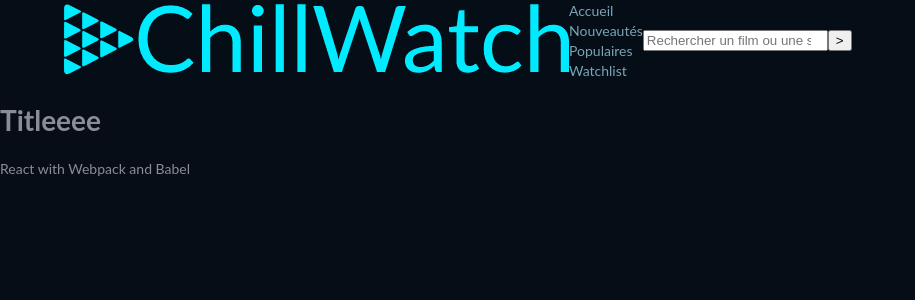
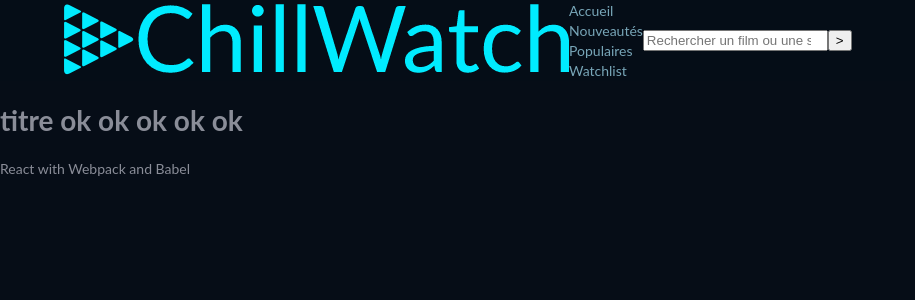
Before and after one commit to Roddoark/chillwatch, a React app: page / in a window 1280 px wide. Shown: the top 300 px of the page, without its empty margins (0-915 px from the left). Built offline with nearby package versions, Linux system fonts and the light colour scheme; the HTML template or start-up script is replaced by a standard one.

Commit message:
feat[listItems] - Components files renamed and their format changed for .jsx

```diff
--- a/src/App.js
+++ b/src/App.js
@@ -1,13 +1,13 @@
 import React from 'react';
 import "./style.scss"
-import H1 from "./components/H1/h1"
-import Header from "./components/Header/header"
+import H1 from "./components/H1"
+import Header from "./components/Header"
 
 const App = ({ title }) =>
   <>
   <Header />
       <div className="hellow">
-      <H1 />
+      <H1 title="titre ok ok ok ok ok"/>
       {title}
     </div>
   </>;
--- a/src/components/H1/h1.js
+++ /dev/null
@@ -1,12 +0,0 @@
-import React from 'react'
-import "./h1.scss";
-
-const H1 = () => {
-  return (
-    <h1 className="h1">
-      Titleeee
-    </h1>
-  )
-}
-
-export default H1;
--- /dev/null
+++ b/src/components/H1/index.jsx
@@ -0,0 +1,18 @@
+import React from 'react'
+import PropTypes from 'prop-types';
+import "./h1.scss";
+
+const H1 = (props) => {
+  const { title } = props
+  return (
+    <h1 className="h1">
+      {title}
+    </h1>
+  )
+}
+
+H1.propTypes = {
+  title: PropTypes.string.isRequired
+};
+
+export default H1;
--- a/src/components/Header/header.js
+++ b/src/components/Header/index.jsx
@@ -2,8 +2,8 @@ import React from 'react';
 import "./header.scss";
 import img from '../../../assets/images/logo.png'
 
-import Navigation from '../Navigation/navigation'
-import Searchbar from '../Searchbar/searchbar'
+import Navigation from '../Navigation'
+import Searchbar from '../Searchbar'
 
 const Header = () => {
   return (
```
Also changed, not shown: src/components/Navigation/index.jsx (renamed from src/components/Navigation/navigation.js), src/components/Searchbar/index.jsx (renamed from src/components/Searchbar/searchbar.js).
